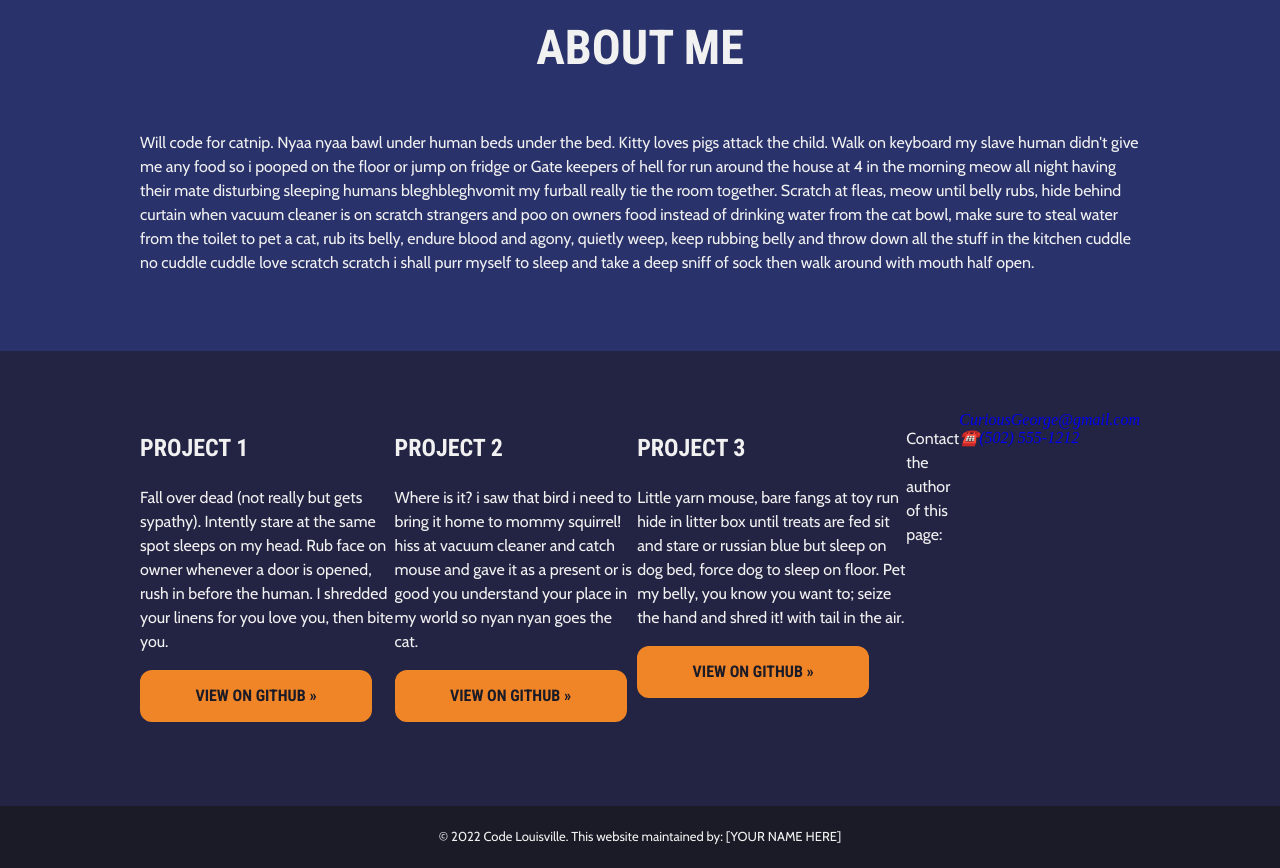
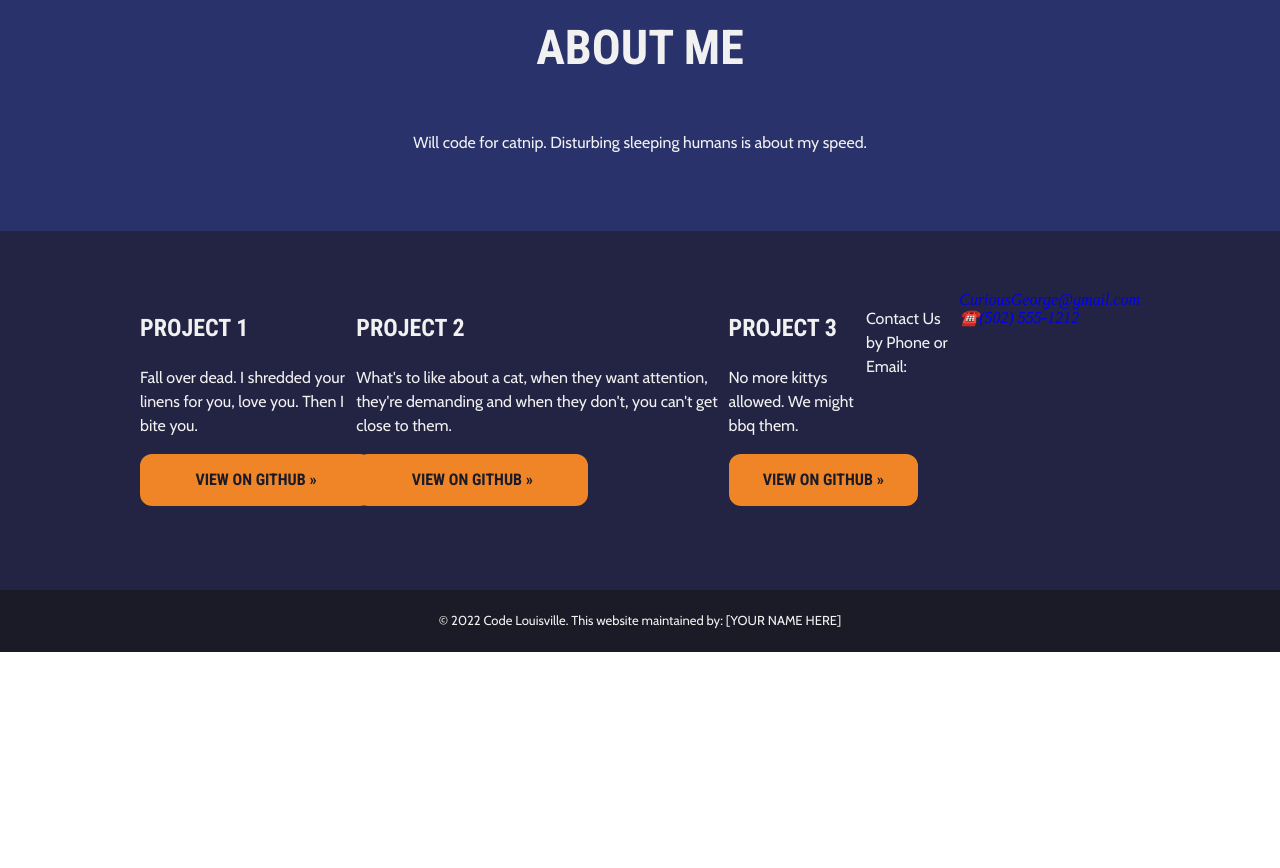
Before and after one commit to Ncfire303/KnowledgeCheck1, a plain HTML site: page index.html in a window 1280 px wide. Shown: the part 1020-1888 px from the top of the page. After the commit the page ends 1672 px from the top, so only its background shows below. Drawn offline with nearby package versions, Linux system fonts and the light colour scheme.

Commit message:
another change

```diff
--- a/index.html
+++ b/index.html
@@ -58,7 +58,7 @@
 
             <h1>You're Going to Hire Me.</h1>
 
-            <p>Hello, my name is [INSERT NAME] I'm a student at Code Lousville. In about 24 weeks I will have the skills and knowledge to be hired as a Junior Web Developer.</p>
+            <p>Hello, my name is [Curious George] I'm a student at Code Lousville. In about 24 weeks I will have the skills and knowledge to be hired as a Junior Web Developer.</p>
 
             <a href="#aboutme" class="btn">Learn More About Me</a>
 
@@ -74,7 +74,7 @@
 
             <h2>About Me</h2>
 
-            <p>Will code for catnip. Nyaa nyaa bawl under human beds under the bed. Kitty loves pigs attack the child. Walk on keyboard my slave human didn't give me any food so i pooped on the floor or jump on fridge or Gate keepers of hell for run around the house at 4 in the morning meow all night having their mate disturbing sleeping humans bleghbleghvomit my furball really tie the room together. Scratch at fleas, meow until belly rubs, hide behind curtain when vacuum cleaner is on scratch strangers and poo on owners food instead of drinking water from the cat bowl, make sure to steal water from the toilet to pet a cat, rub its belly, endure blood and agony, quietly weep, keep rubbing belly and throw down all the stuff in the kitchen cuddle no cuddle cuddle love scratch scratch i shall purr myself to sleep and take a deep sniff of sock then walk around with mouth half open. </p>
+        <p>Will code for catnip. Disturbing sleeping humans is about my speed. </p>
 
         </div>
 
@@ -88,7 +88,7 @@
 
                 <h3>Project 1</h3>
 
-                <p>Fall over dead (not really but gets sypathy). Intently stare at the same spot sleeps on my head. Rub face on owner whenever a door is opened, rush in before the human. I shredded your linens for you love you, then bite you.</p>
+                <p>Fall over dead. I shredded your linens for you, love you. Then I bite you.</p>
 
                 <p><a href="#" class="btn">View on GitHub &raquo;</a></p>
 
@@ -98,8 +98,7 @@
 
                 <h3>Project 2</h3>
 
-                <p>Where is it? i saw that bird i need to bring it home to mommy squirrel! hiss at vacuum cleaner and catch mouse and gave it as a present or is good you understand your place in my world so nyan nyan goes the cat. </p>
-
+                <p>What's to like about a cat, when they want attention, they're demanding and when they don't, you can't get close to them.</p>
                 <p><a href="#" class="btn">View on GitHub &raquo;</a></p>
 
             </article>
@@ -108,12 +107,12 @@
 
                 <h3>Project 3</h3>
 
-                <p>Little yarn mouse, bare fangs at toy run hide in litter box until treats are fed sit and stare or russian blue but sleep on dog bed, force dog to sleep on floor. Pet my belly, you know you want to; seize the hand and shred it! with tail in the air. </p>
+                <p>No more kittys allowed. We might bbq them. </p>
 
                 <p><a href="#" class="btn">View on GitHub &raquo;</a></p>
 
             </article>
-            <p>Contact the author of this page:</p>
+            <p>Contact Us by Phone or Email:</p>
 
             <address>
               <a href="mailto:CuriousGeorge@gmail.com">CuriousGeorge@gmail.com</a><br />
```
